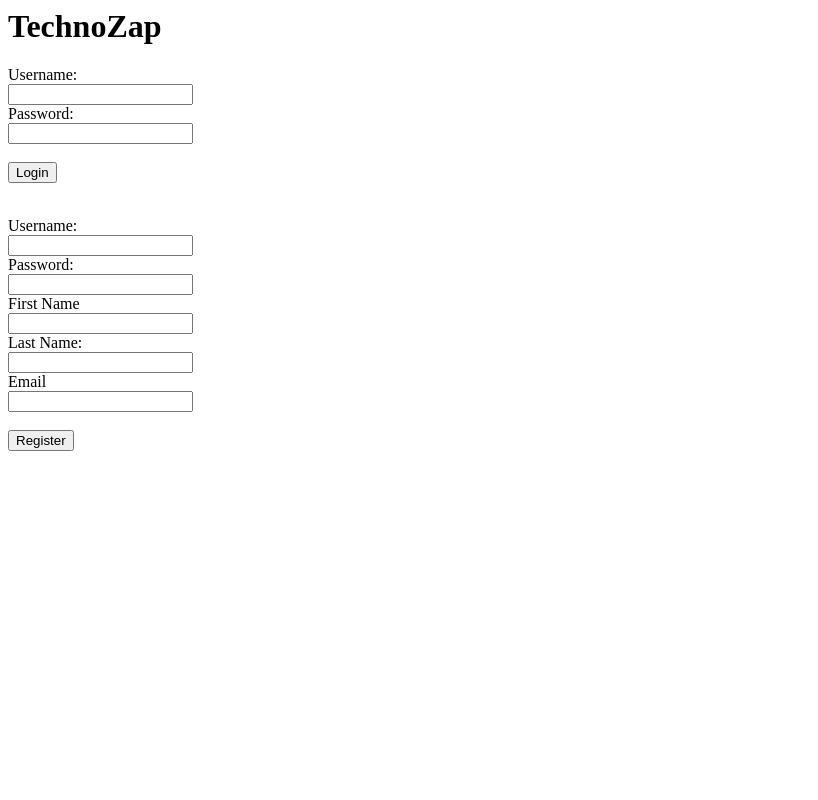
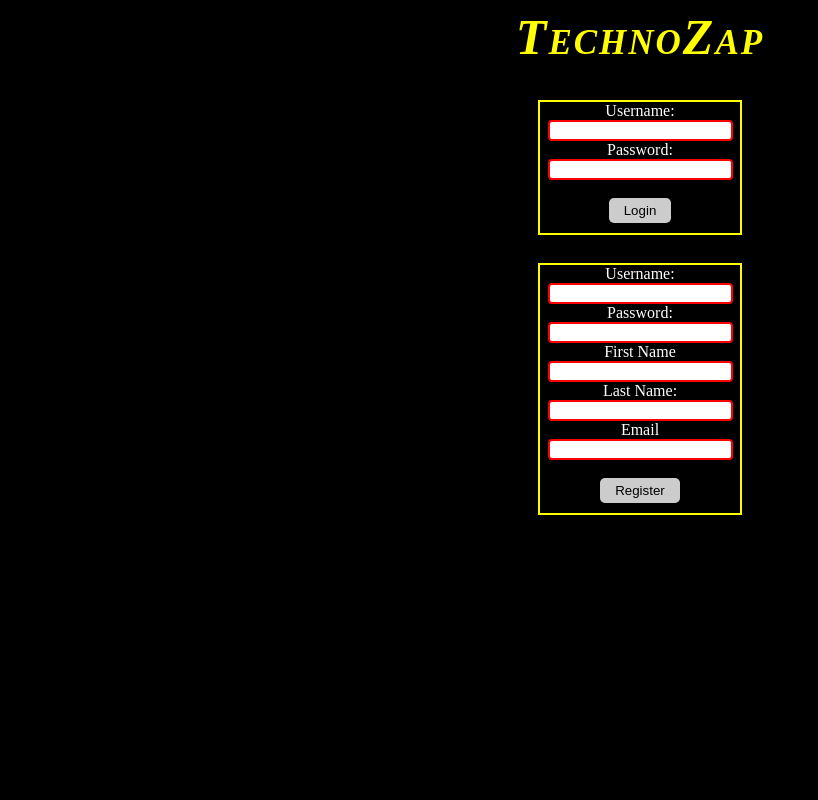
Before and after one commit to DanielHader/technozap, a PHP site: page / in a window 1280 px wide. Shown: the whole page, without its empty margins (0-818 px from the left). Run offline with PHP 8.4, Linux system fonts and the light colour scheme.

Commit message:
Update index.php
Added css style sheet

```diff
--- a/index.php
+++ b/index.php
@@ -34,6 +34,63 @@
 
 <html>
 	<title>TechnoZap</title>
+	<head>
+        <style>
+        h1 {
+   	   color: yellow;
+   	   text-align: center;
+   	   letter-spacing: 2px;
+   	   font-family: "Times New Roman", Times, serif;
+   	   font-style: italic;
+   	   font-size: 50px;
+   	   font-weight: bold;
+  	   font-variant: small-caps;
+	}
+        body {
+	   background-color: black;
+	   color: white;
+        }
+        form {
+           text-align: center;
+           margin-left: 530px;
+           margin-right: 530px;
+           margin-bottom: 10px;
+           border: 2px solid yellow;
+        }
+        p {
+       	color: yellow;
+   	text-align: center;
+   	letter-spacing: 2px;
+   	font-family: "Times New Roman", Times, serif;
+   	font-style: italic;
+   	font-size: 20px;
+   	font-weight: bold;
+  	font-variant: small-caps;
+        }
+       input[type=text] {
+    border: 2px solid red;
+    border-radius: 4px;
+}
+     input[type=password] {
+    border: 2px solid red;
+    border-radius: 4px;
+}
+     input[type=email] {
+    border: 2px solid red;
+    border-radius: 4px;
+}
+input[type=submit] {
+    padding:5px 15px;
+    background:#ccc;
+    border:0 none;
+    cursor:pointer;
+    -webkit-border-radius: 5px;
+    border-radius: 5px;
+    margin-bottom: 10px;
+}
+       </style>
+       </head>
+       <body>
 	<h1>TechnoZap</h1>
 
 	<?php
@@ -71,4 +128,5 @@
 			exit();
 		}
 	?>
+</body>
 </html>
```
